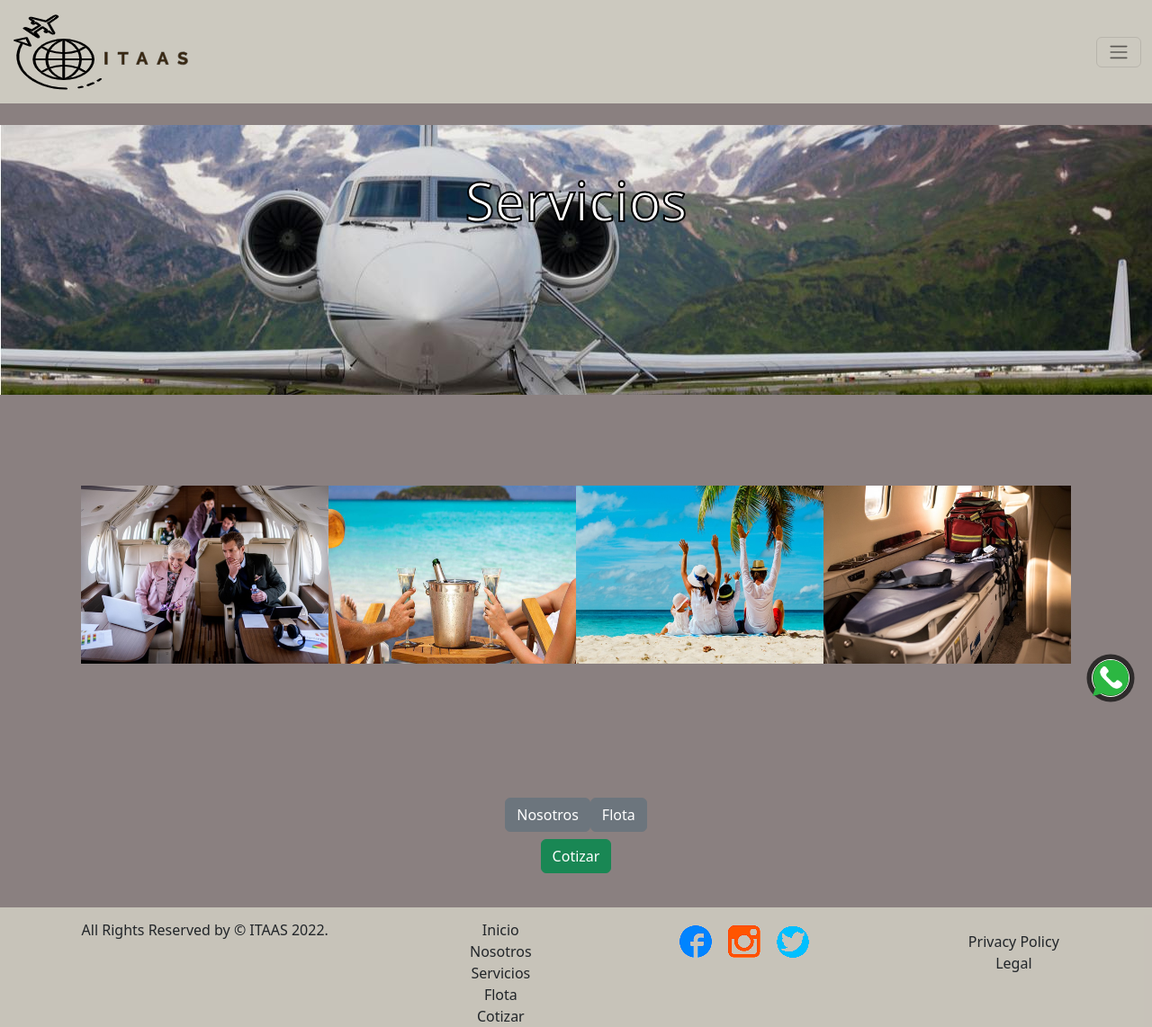
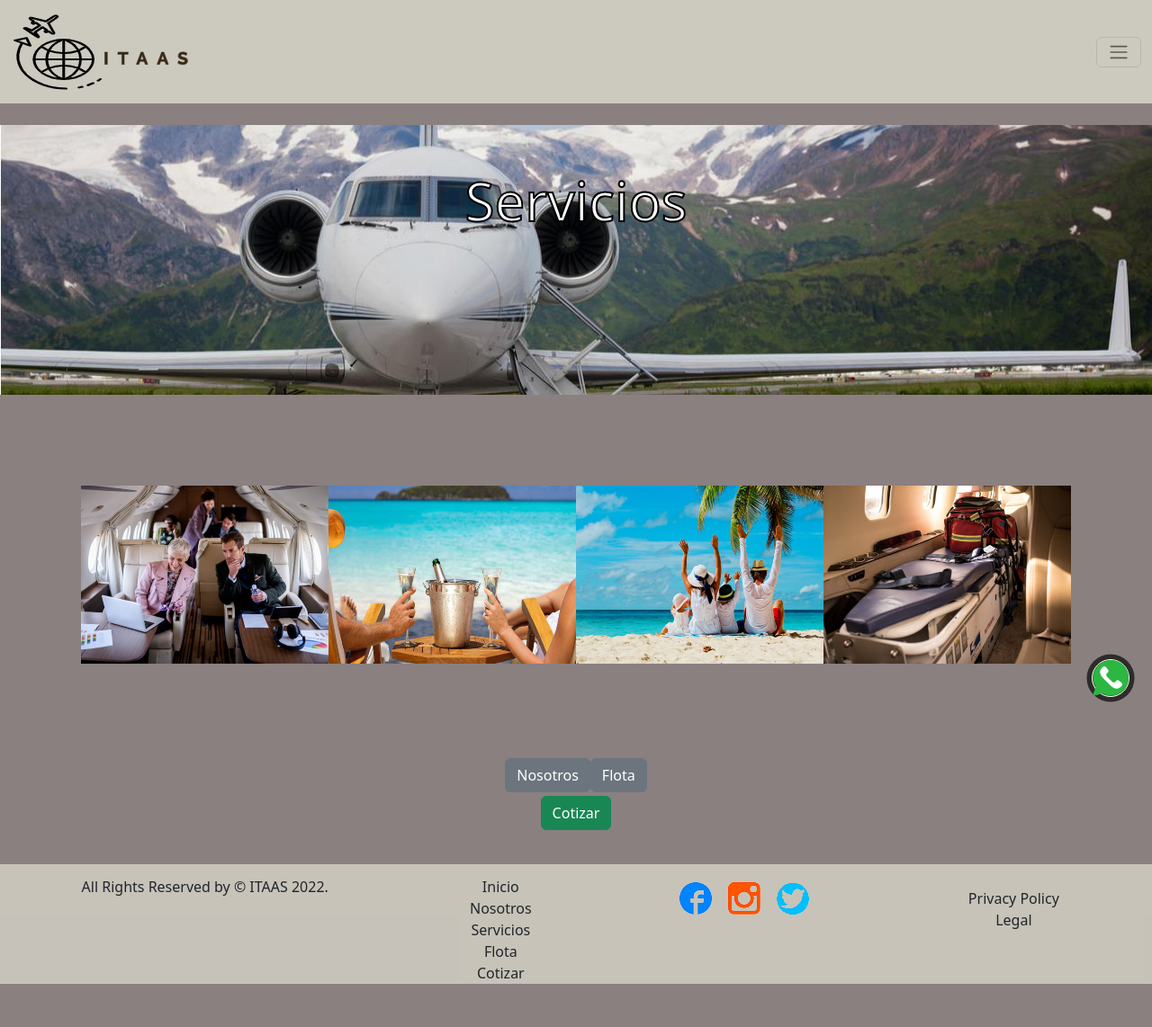
Before and after one commit to fernandovargas21/entregafinalFVARGAS, a website: page pages/servicios.html in a window 1280 px wide. Shown: the whole page at 90% size. After the commit the page ends 1094 px from the top, so only its background shows below. Drawn offline with nearby package versions, Linux system fonts and the light colour scheme; a web font is replaced by a local one.

Commit message:
ultimasss

```diff
--- a/pages/servicios.html
+++ b/pages/servicios.html
@@ -98,11 +98,11 @@
         <section>
 <!--SECTION BTN-->
         <section>
-            <div class="container d-flex justify-content-center pt-5 ">
+            <div class="container d-flex justify-content-center pt-1 ">
             <a href="./nosotros.html" class="btn btn-secondary">Nosotros</a>
             <a href="./flota.html" class="btn btn-secondary">Flota</a>
             </div>
-            <div class="container d-flex justify-content-center pt-2 ">
+            <div class="container d-flex justify-content-center pt-1 ">
                 <a href="./cotizar.html" class="btn btn-success">Cotizar</a>
             </div>
         </section>
```
